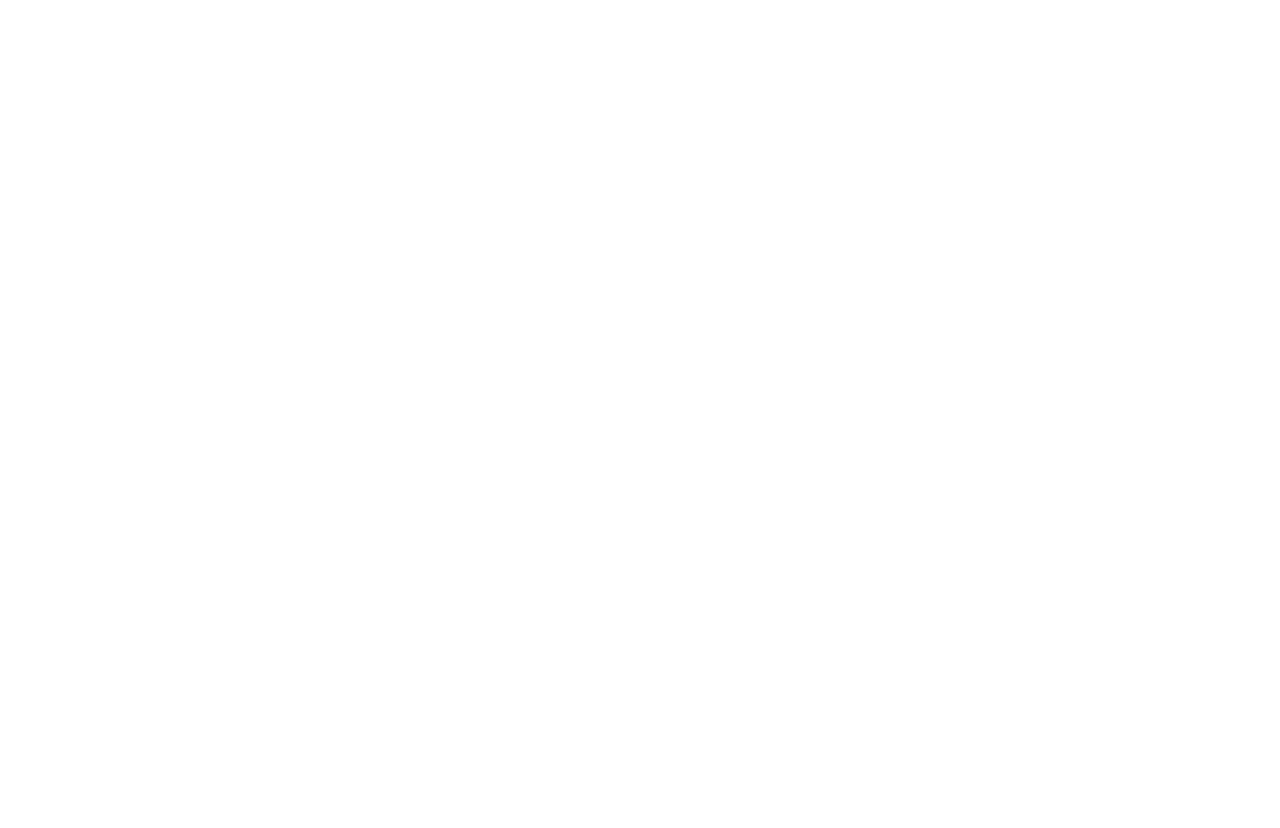
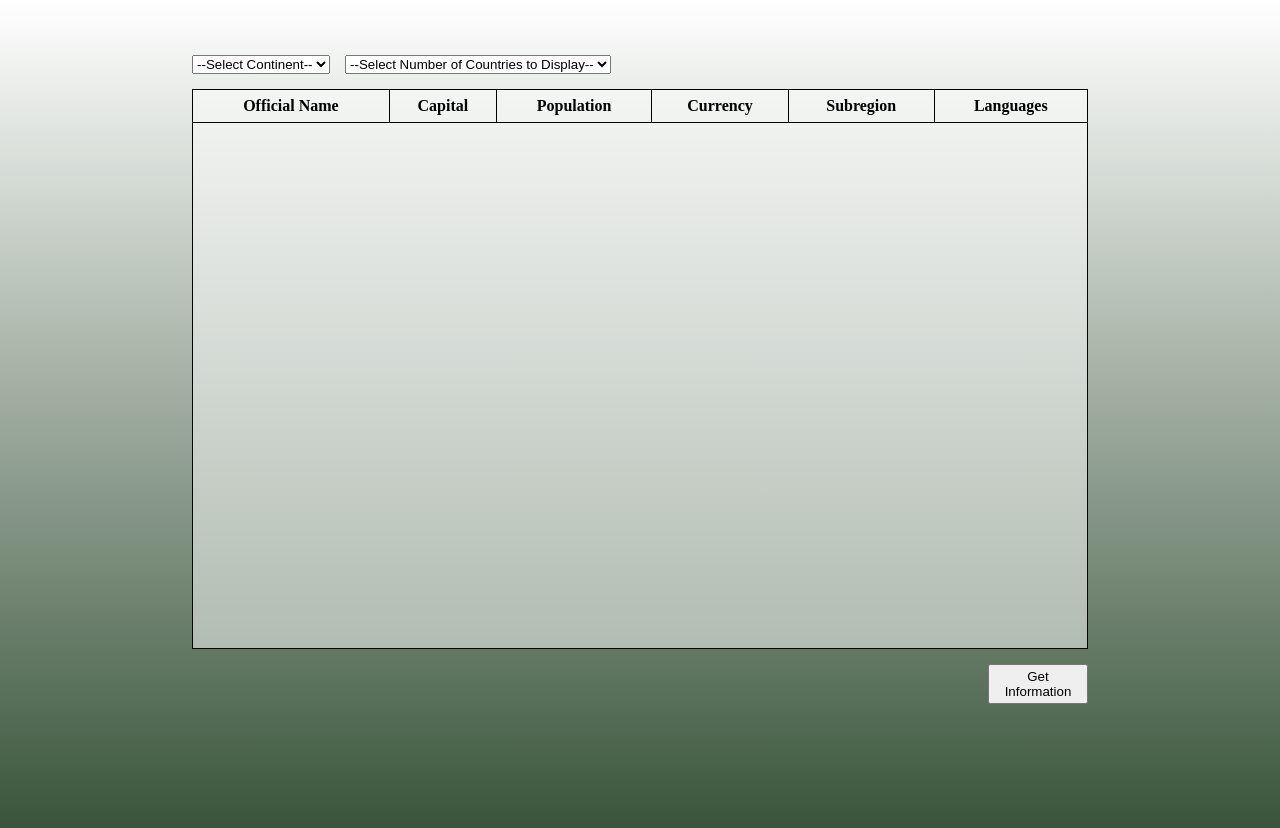
Before and after one commit to LaneyBlack/recruitment_JS, a plain HTML site: page index.html in a window 1280 px wide. Before the commit the page ends 800 px from the top, so only its background shows below. Drawn offline with Linux system fonts and the light colour scheme.

Commit message:
Index layout - Done index.html and index_desktop.css changed

```diff
--- a/css/index.css
+++ /dev/null
@@ -1,5 +0,0 @@
-body{
-    min-height: 100vh;
-    background: linear-gradient(#4a4a4a, #000);
-    overflow: hidden;
-}
--- /dev/null
+++ b/css/index_desktop.css
@@ -0,0 +1,50 @@
+:root {
+    --color1: #ffffff;
+    --color2: #365237;
+    --color3: #000000;
+    --table-color: rgba(255, 255, 255, 0.5);
+}
+
+body {
+    min-height: 100vh;
+    background: linear-gradient(var(--color1), var(--color2));
+    overflow: hidden;
+    text-align: center;
+    padding: 0;
+    margin: 0;
+}
+
+table, th, td {
+    border: 1px solid var(--color3);
+}
+
+.main-container {
+    width: 70vw;
+    height: 70vh;
+    margin: 5vh 15vw;
+}
+
+.data-table {
+    width: 100%;
+    height: 100%;
+    background: var(--table-color);
+    border-collapse: collapse;
+}
+.data-table th{
+    height: 30px;
+}
+.data-table td{
+    padding: 10px;
+}
+
+.send-btn {
+    float: right;
+    width: 100px;
+    height: 40px;
+    margin: 15px auto;
+}
+
+select{
+    float: left;
+    margin: 15px 15px 15px auto;
+}
--- /dev/null
+++ b/css/index_mobile.css
@@ -0,0 +1,16 @@
+body{
+    min-height: 100vh;
+    background: linear-gradient(#ffffff, #365237);
+    overflow: hidden;
+    text-align: center;
+    padding: 0;
+    margin: 0;
+}
+
+.send-container{
+    margin: auto auto auto auto;
+}
+
+.send-btn{
+
+}
--- a/index.html
+++ b/index.html
@@ -1,16 +1,55 @@
 <!DOCTYPE html>
 <html lang="en">
 <head>
-    <title>Matrix</title>
+    <title>Country Information Provider</title>
     <meta charset="UTF-8">
     <meta name="author" content="Anton"/>
     <meta name="viewport" content="width=device-width, maximum-scale=3.0, minimum-scale=1.0, initial-scale=1"/>
+    <!--Styles-->
+    <link rel="stylesheet" type="text/css" href="css/index_desktop.css"/>
+    <link rel="stylesheet" type="text/css" media="only screen and (max-width:500px)" href="css/index_mobile.css">
     <!--Icons-->
     <link rel="icon" type="image/png" href="img/beach-flower-icon.png">
     <link rel="shortcut icon" type="image/x-icon" href="img/beach-flower-icon.png"/>
     <script src="js/index.js" type="text/javascript"></script>
 </head>
 <body>
+<div class="main-container">
+    <label>
+        <select id="continent-select" name="continent">
+            <option>--Select Continent--</option>
+            <option value="EU">Europe</option>
+            <option value="NA" >North America</option>
+            <option value="SA">South America</option>
+            <option value="AF">Africa</option>
+            <option value="AS">Asia</option>
+            <option value="OC">Oceania</option>
+            <option value="AN">Antarctica</option>
+        </select>
+    </label>
+    <label>
+        <select id="number-select" name="number">
+            <option>--Select Number of Countries to Display--</option>
+            <option value="2">2</option>
+            <option value="3">3</option>
+            <option value="4">4</option>
+            <option value="5">5</option>
+        </select>
+    </label>
+    <table class="data-table">
+        <tr>
+            <th>Official Name</th>
+            <th>Capital</th>
+            <th>Population</th>
+            <th>Currency</th>
+            <th>Subregion</th>
+            <th>Languages</th>
+        </tr>
+        <tr>
 
+        </tr>
+    </table>
+    <button class="send-btn">Get Information</button>
+</div>
 </body>
 </html>
```
